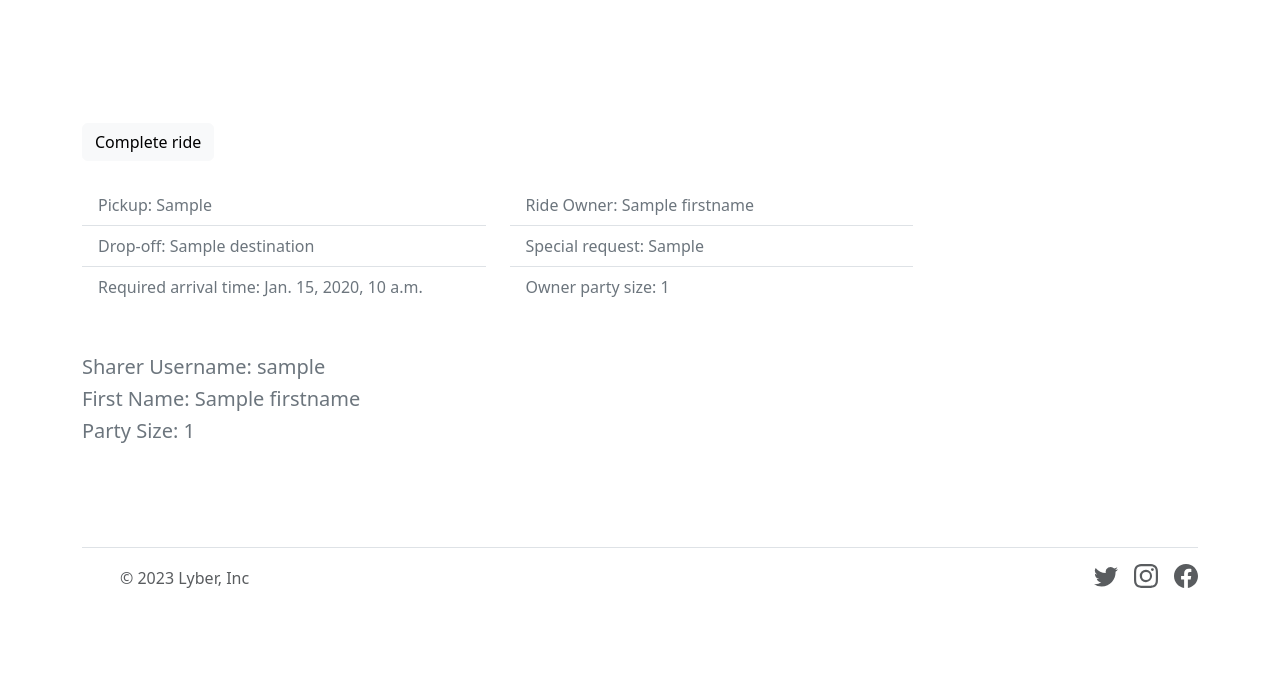
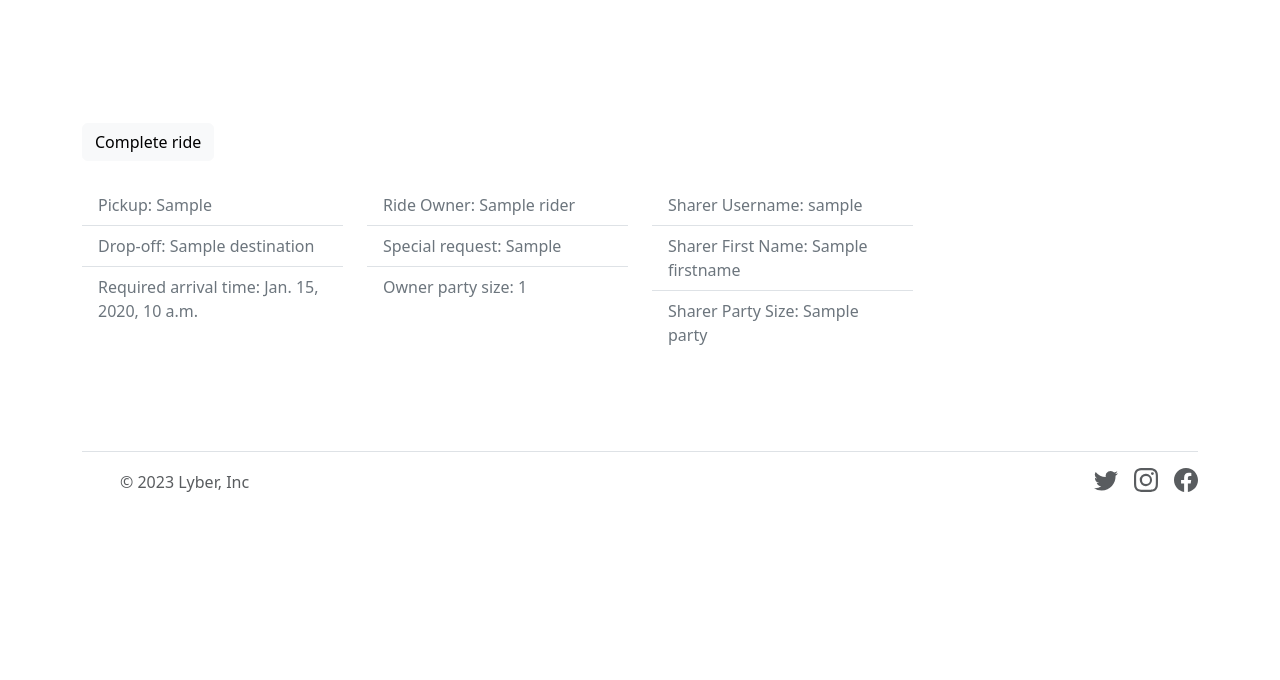
Before and after one commit to carolinechen99/ride-hailing-web, a Django app: template templates/ride/driver_ride_status.html in a window 1280 px wide. Shown: the part 166-846 px from the top of the page. After the commit the page ends 658 px from the top, so only its background shows below. Run offline with Django 3.2, Linux system fonts and the light colour scheme; the template is opened without the code that fills it: most values are stand-ins (such as "Sample title", 1, 10 or a date in 2020); some libraries are stand-ins or nearby versions.

Commit message:
added sharer info to driver status page

```diff
--- a/templates/ride/driver_ride_status.html
+++ b/templates/ride/driver_ride_status.html
@@ -33,7 +33,7 @@
 
           <!-- Fields -->
           <div class="row mb-5 fields">
-            <div class="col-md-6">
+            <div class="col-md-4">
               <ul class="list-group list-group-flush">
                 <li class="list-group-item text-secondary">
                   <i class="fas fa-money-bill-alt"></i> Pickup:
@@ -50,43 +50,60 @@
 
               </ul>
             </div>
-            <div class="col-md-6">
+            <div class="col-md-4">
               <ul class="list-group list-group-flush">
                 <li class="list-group-item text-secondary">
                   <i class="fas fa-th-large"></i> Ride Owner:
-                  <span class="float-right">{{ rider_account.firstname }} </span>
+                  <span class="float-right">{{ rider }} </span>
                 </li>
 
                 <li class="list-group-item text-secondary">
                   <i class="fas fa-calendar"></i> Special request:
-                  <span class="float-right">{{ rider_account.special_requirements }}</span>
+                  <span class="float-right">{{ ride.special_requirements }}</span>
                 </li>
 
                 <li class="list-group-item text-secondary">
                     <i class="fas fa-calendar"></i> Owner party size:
                     <span class="float-right">{{ ride.owner_party_size }}</span>
                   </li>
-
               </ul>
             </div>
-          </div>
 
-        <!--sharers = ArrayField(models.JSONField(), null=True),
-            parse the sharers array and display the names of the sharers and their party size
-        -->
-        {% if sharers %}
-            {% for share in shares %}
+            {% if sharers %}
+            {% for sharer in sharers %}
                 <!--disply sharers' username, firstname, and party size -->
-                <div class="row mb-5">
+                <div class="col-md-4">
+                  <ul class="list-group list-group-flush">
+                    <li class="list-group-item text-secondary">
+                      <i class="fas fa-th-large"></i> Sharer Username:
+                      <span class="float-right">{{ sharer.username }} </span>
+                    </li>
+
+                    <li class="list-group-item text-secondary">
+                      <i class="fas fa-calendar"></i> Sharer First Name:
+                      <span class="float-right">{{ sharer.firstname }}</span>
+                    </li>
+
+                    <li class="list-group-item text-secondary">
+                        <i class="fas fa-calendar"></i> Sharer Party Size:
+                        <span class="float-right">{{ sharer.party }}</span>
+                      </li>
+                  </ul>
+                </div>
+                <!-- <div class="row mb-5">
                     <div class="col-md-12">
-                        <h5 class="text-secondary">Sharer Username: {{ share.username }}</h5>
-                        <h5 class="text-secondary">First Name: {{ share.firstname }}</h5>
-                        <h5 class="text-secondary">Party Size: {{ share.party_size }}</h5>
+                        <h5 class="text-secondary">Sharer Username: {{ sharer.username }}</h5>
+                        <h5 class="text-secondary">First Name: {{ sharer.firstname}}</h5>
+                        <h5 class="text-secondary">Party Size: {{ sharer.party }}</h5>
                     </div>
-                  </div>
+                  </div> -->
 
             {% endfor %}
         {% endif %}
+          </div>
+
+
+
 
 
 
--- a/templates/ride/sharer_select.html
+++ b/templates/ride/sharer_select.html
@@ -50,7 +50,6 @@
 
                 <form action="{% url 'ride:sharer_select' %}" method="POST">
                   {% csrf_token %}
-                  <p>{{party}}</p>
                   <input type="hidden" name="party-size" value="{{ party }}">
                   <input type="number" style="display:none" name="rid" value="{{ ride.rid }}">
                   <input class="w-100 btn btn-primary btn-lg" type="submit" value="Join"></input>
```
Also changed, not shown: ride/views.py (+13 -9 lines).
